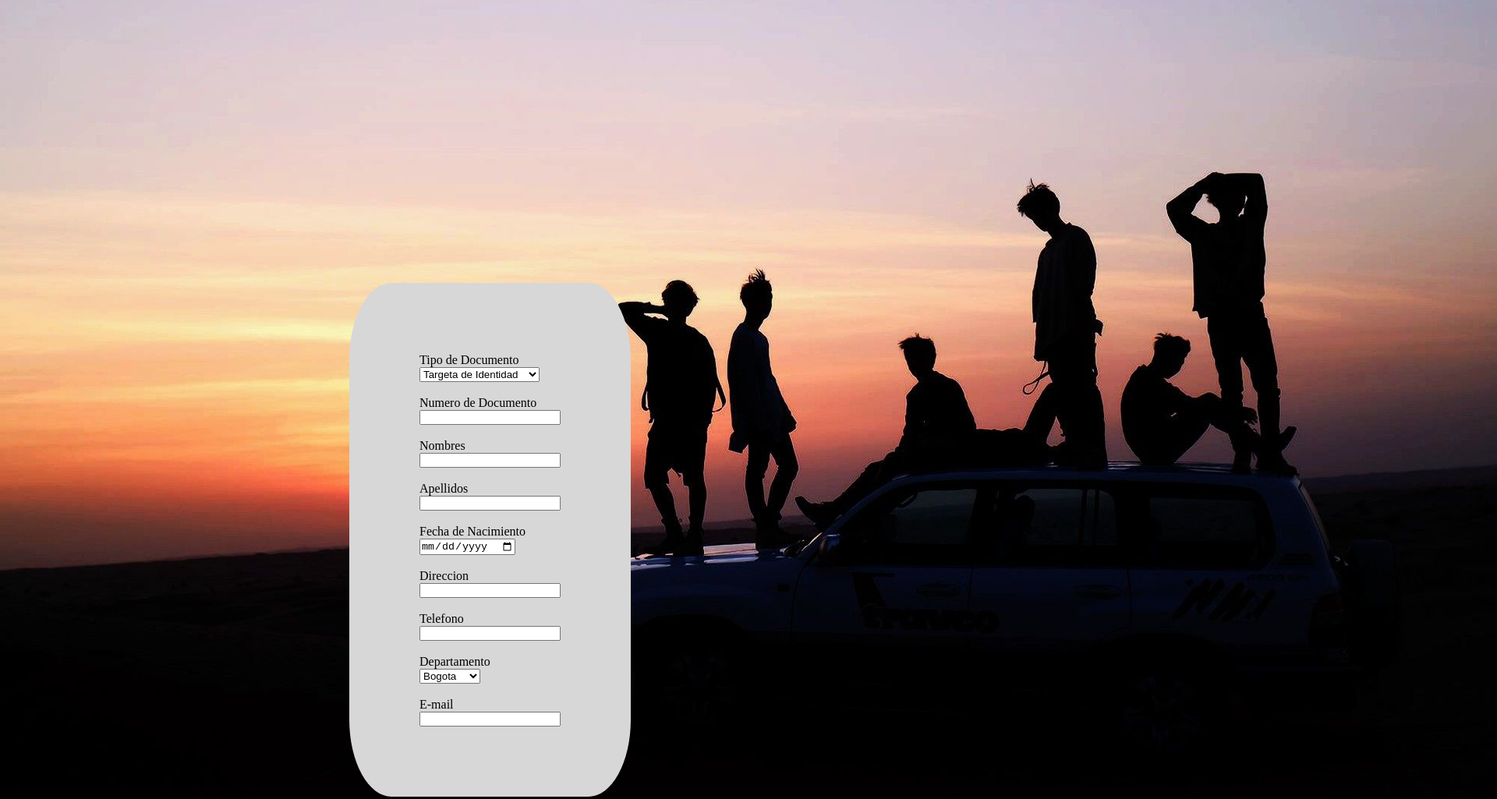
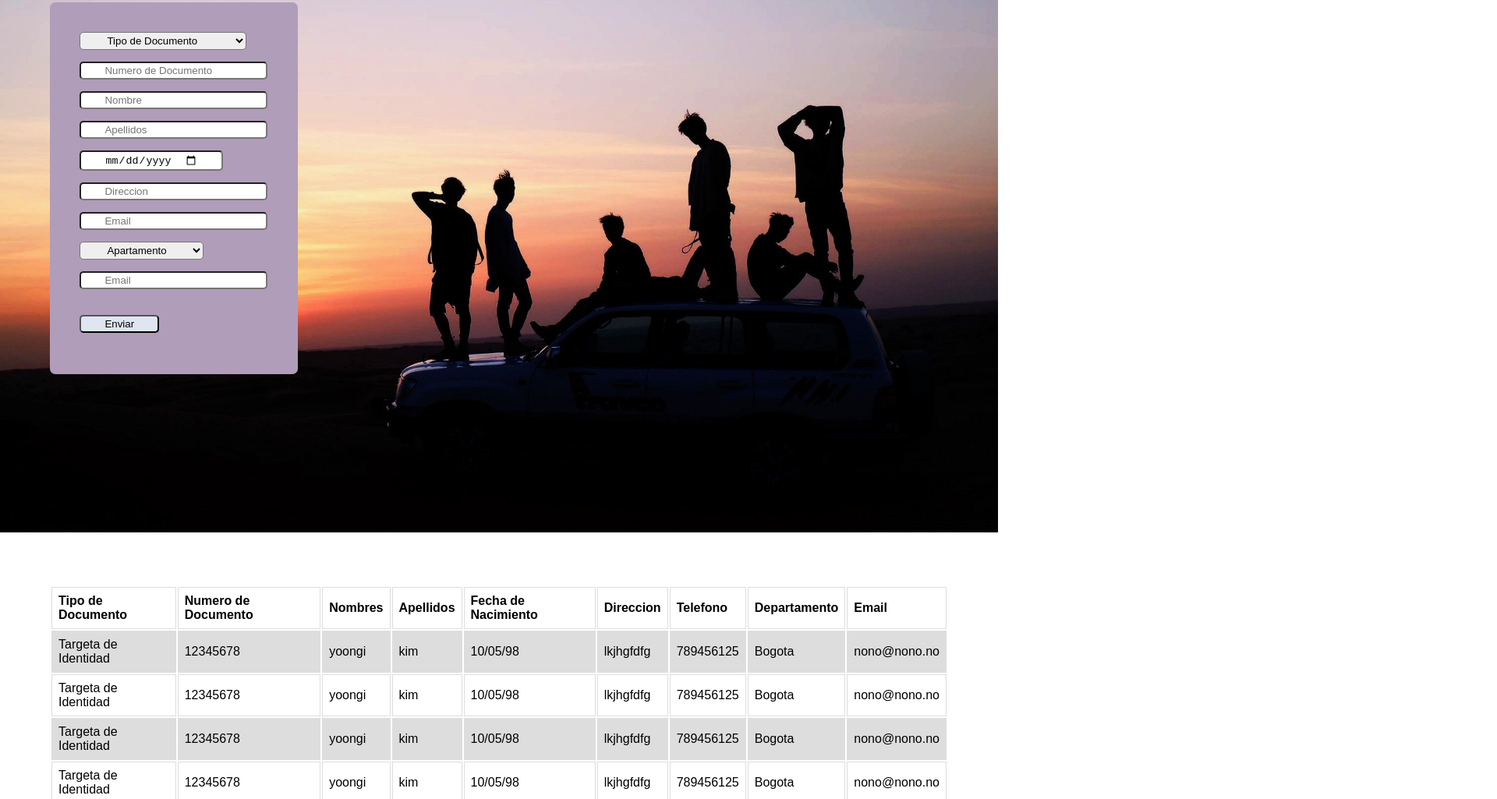
Before and after one commit to vj6411/miaw2, a plain HTML site: page index.html in a window 1280 px wide. Shown: the part 37-1062 px from the top of the page at 78% size, 1920 px wide, since content can reach past the window. Drawn offline with Linux system fonts and the light colour scheme.

Commit message:
hice unos cuantos cambios!

```diff
--- a/estilos.css
+++ b/estilos.css
@@ -6,21 +6,53 @@
 
 header{
 	width: 100%;
-	height: 80%;
+	height: 100%;
 }
 .imagen_header{
 	position: relative;
+	width: 100%;
+	height: 100%;
 }
 .formulario{
+	font-family: 'Nunito', sans-serif;
 	position: absolute;
-	top:50%;
-	left: 35%;
-	background-color:#D7D7D7;
-	padding: 90px;
-	border-radius: 15%;
+	top:5%;
+	left: 5%;
+	background-color:#B09DB9;
+	padding: 3%;
+	border-radius: 7px;
+	display: inline-table;
+	max-height: 590px;
+	width: 20%;
+}
+input{
+	margin-bottom: 15px;
+	padding:2px 30px;
+	display: flex;
+	flex-wrap: wrap;
+	justify-content: space-between;
+	border-radius: 5px;
+}
+select{
+	margin-bottom: 15px;
+	padding:2px 30px;
+	display: flex;
+	flex-wrap: wrap;
+	justify-content: space-between;
+	border-radius: 5px;
+}
+.enviar{
+	background: #dfe6f2;
+}
+table{
+	padding: 5% 5%;
 }
 .tabla{
-	position: absolute;
+	font-family: 'Nunito', sans-serif;
+	position: relative;
+	display: flex;
+	align-items: center;
+	justify-content: center;
 }
 td, th {
   border: 1px solid #dddddd;
@@ -32,6 +64,15 @@ tr:nth-child(even) {
 }
 footer{
 	width: 100%;
-	height: 500px;
+	height: 100px;
 	background-color: #010101;
 }
+@media screen (max-width: 902px) {
+	header {
+		min-height: 640px;
+	}
+	.imagen_header{
+		min-height: 640px;
+		background-image: url(182637.jpg);
+	}
+}
--- a/index.html
+++ b/index.html
@@ -9,62 +9,34 @@
 </head>
 <body>
 	<header>
-		<img src="imagen.jpg" alt="imagen"class="imagen_header" >
-	</header>
-	<form class="formulario">
-		<span>Tipo de Documento</span>
-		<br>
+		<img src="imagen.jpg" alt="imagen"class="imagen_header"  >
+		<form class="formulario">
 		<select>
+			<option>Tipo de Documento</option>
 			<option>Targeta de Identidad</option>
 			<option>Cedula de Ciudadania</option>
 			<option>Cedula Extrangera</option>
 			<option>Otro</option>
 		</select>
-		<br>
-		<br>
-		<span>Numero de Documento</span>
-		<br>
-		<input type="number">
-		<br>
-		<br>
-		<span>Nombres</span>
-		<br>
-		<input type="text">
-		<br>
-		<br>
-		<span>Apellidos</span>
-		<br>
-		<input type="text">
-		<br>
-		<br>
-		<span>Fecha de Nacimiento</span>
-		<br>
-		<input type="date">
-		<br>
-		<br>
-		<span>Direccion</span>
-		<br>
-		<input type="text">
-		<br>
-		<br>
-		<span>Telefono</span>
-		<br>
-		<input type="number">
-		<br>
-		<br>
-		<span>Departamento</span>
-		<br>
+
+		<input type="number" name="Numero de Documento" placeholder="Numero de Documento">
+		<input type="text" name="Nombre" placeholder="Nombre">
+		<input type="text" name="Apellidos" placeholder="Apellidos">
+		<input type="date" name="Fecha de nacimiento" placeholder="Fecha de nacimiento">
+		<input type="text" name="Direccion" placeholder="Direccion">
+		<input type="number" name="Email" placeholder="Email">
 		<select>
+			<option>Apartamento</option>
 			<option>Bogota</option>
 			<option>Boyaca</option>
 			<option>Antioquia</option>
 		</select>
+		<input type="e-mail" name="email" placeholder="Email">
 		<br>
-		<br>
-		<span>E-mail</span>
-		<br>
-		<input type="e-mail">
+		<input type="submit" value="Enviar" class="enviar">
 	</form>
+
+	</header>
 	<table class="tabla">
 		<tr>
 			<th>Tipo de Documento</th>
@@ -190,7 +162,7 @@
 
 	</table>
 	<footer>
-
+		<span>aqui va el pie de pagina miaw miaw</span>
 	</footer>
 </body>
 </html>
```
Also changed, not shown: 182637.jpg (added).
